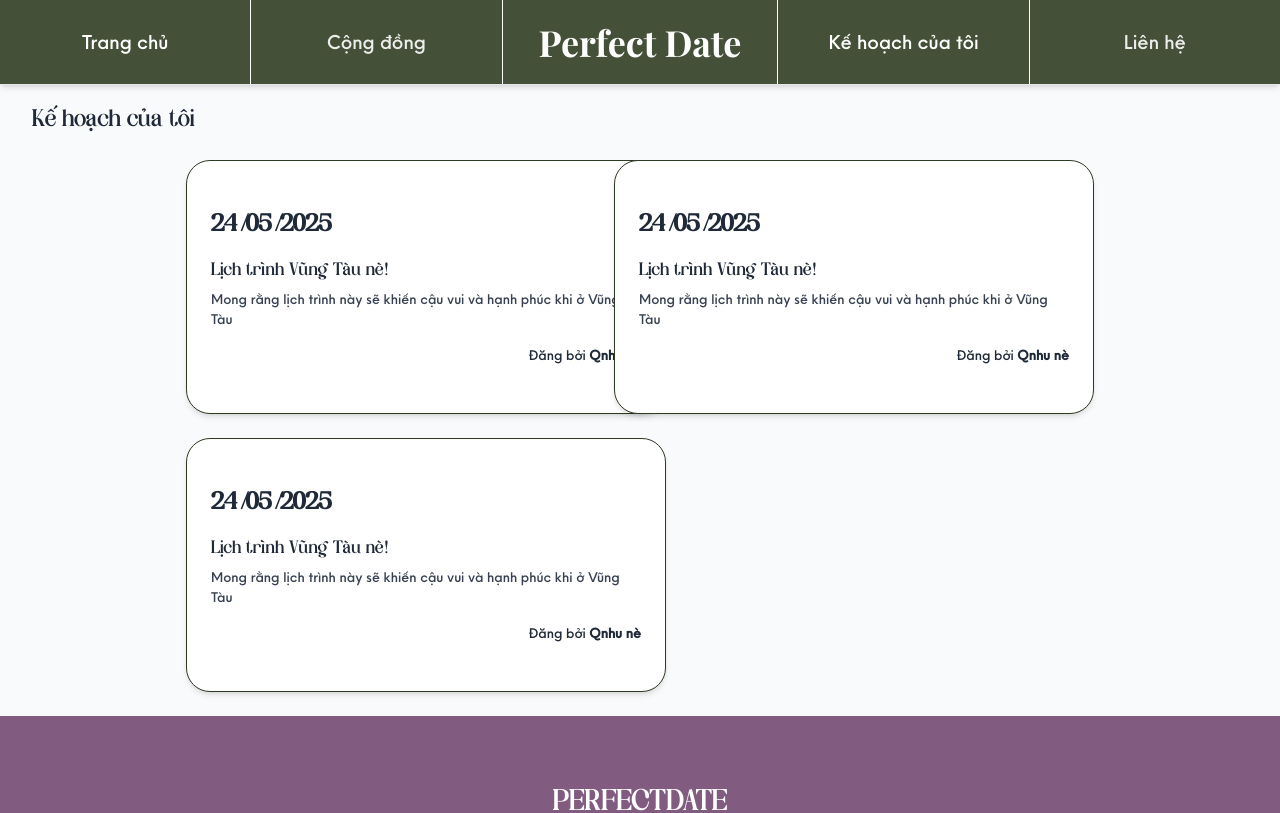
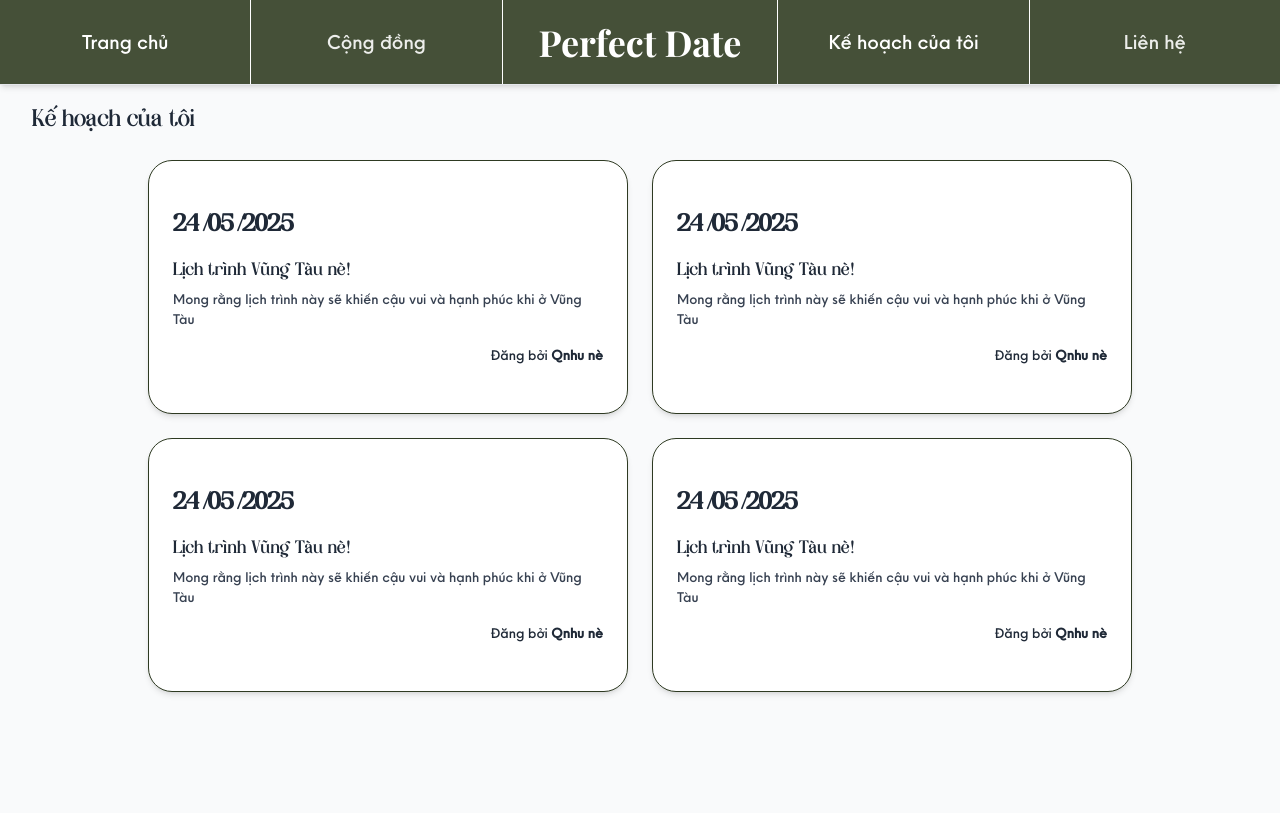
Before and after one commit to Dat184/DatingAppFrontend, a React (Vite) app: page /ke-hoach-cua-toi in a window 1280 px wide. Shown: the top 813 px of the page. Built offline with nearby package versions, Linux system fonts and the light colour scheme; a web font is replaced by a local one.

Commit message:
fix footer

```diff
--- a/src/components/layout/Layout.tsx
+++ b/src/components/layout/Layout.tsx
@@ -1,6 +1,5 @@
 import { ReactNode, useEffect, useState } from 'react';
 import Navbar from './Navbar';
-import Footer from './Footer';
 import { motion, AnimatePresence } from 'framer-motion';
 
 interface LayoutProps {
@@ -33,7 +32,6 @@ const Layout = ({ children }: LayoutProps) => {
           {children}
         </motion.main>
       </AnimatePresence>
-      <Footer />
     </div>
   );
 };
--- a/src/pages/Home.tsx
+++ b/src/pages/Home.tsx
@@ -6,6 +6,7 @@ import Features from '../components/home/Features';
 import Steps from '../components/home/Steps';
 import Contact from '../components/home/Contact';
 import Tittle from '../components/home/Tittle';
+import Footer from '../components/home/Footer';
 
 const Home = () => {
   useEffect(() => {
@@ -21,6 +22,7 @@ const Home = () => {
       <Steps />
       <Contact />
       <Tittle />
+      <Footer />
     </>
   );
 };
--- a/src/pages/MyPlans/MyPlans.tsx
+++ b/src/pages/MyPlans/MyPlans.tsx
@@ -4,6 +4,13 @@ import NoPlans from './components/NoPlans';
 
 const MyPlans = () => {
   const plans = [
+    {
+      date: "24/05/2025",
+      title: "Lịch trình Vũng Tàu nè!",
+      description:
+        "Mong rằng lịch trình này sẽ khiến cậu vui và hạnh phúc khi ở Vũng Tàu",
+      author: "Qnhu nè",
+    },
     {
       date: "24/05/2025",
       title: "Lịch trình Vũng Tàu nè!",
--- a/src/pages/MyPlans/components/PlansList.tsx
+++ b/src/pages/MyPlans/components/PlansList.tsx
@@ -15,7 +15,7 @@ const PlansList: React.FC<PlansListProps> = ({ plans }) => {
   return (
     <div className="py-6 px-8">
       <h2 className=" text-2xl font-normal mb-6">Kế hoạch của tôi</h2>
-      <div className="mx-48 grid justify-items-center grid-cols-1 sm:grid-cols-2 gap-6">
+      <div className="mx-auto max-w-[1280px] flex flex-wrap justify-center gap-6">
         {plans.map((plan, index) => (
           <div
             key={index}
```
Also changed, not shown: src/components/home/Footer.tsx (renamed from src/components/layout/Footer.tsx).
